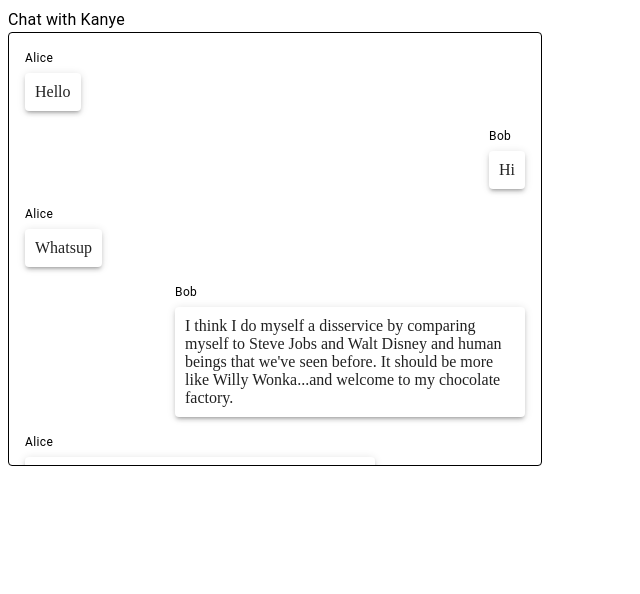
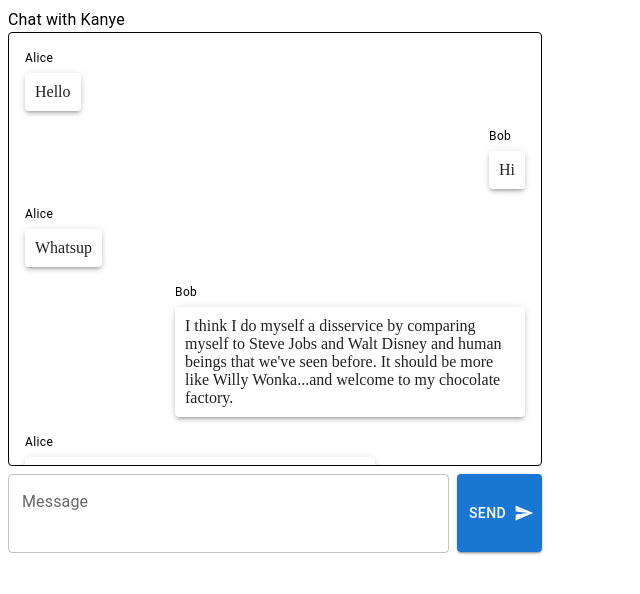
Before and after one commit to axNil/awesome-app-great-job, a Next.js app: page / in a window 1280 px wide. Shown: the top 594 px of the page, without its empty margins (0-640 px from the left). Built offline with nearby package versions, Linux system fonts and the light colour scheme.

Commit message:
Input field
Input field component created for the chat

```diff
--- a/app/components/Chat/Chat.js
+++ b/app/components/Chat/Chat.js
@@ -1,5 +1,6 @@
 import { Paper, Box, Typography } from "@mui/material";
 import MessageBox from "./MessageBox";
+import InputField from "./InputField";
 
 export default function Chat() {
   const messages = [
@@ -29,6 +30,7 @@
   ];
 
   return (
+    <Box>
       <Box
         height={400}
         width={500}
@@ -37,6 +39,7 @@
         padding={2}
         border={1}
         borderRadius={1}
+        mb={1}
         sx={{
           overflowY: "auto", // Enables vertical scrolling
         }}
@@ -45,7 +48,9 @@
           <Box
             key={index}
             display="flex"
-          justifyContent={message.align === "left" ? "flex-start" : "flex-end"}
+            justifyContent={
+              message.align === "left" ? "flex-start" : "flex-end"
+            }
             width="100%"
             mb={2} // Margin bottom for spacing between messages
           >
@@ -53,5 +58,7 @@
           </Box>
         ))}
       </Box>
+      <InputField></InputField>
+    </Box>
   );
 }
--- /dev/null
+++ b/app/components/Chat/InputField.js
@@ -0,0 +1,28 @@
+import { Box, TextField, Button } from "@mui/material";
+import SendIcon from "@mui/icons-material/Send";
+
+export default function InputField() {
+  return (
+    <Box width={534} display="flex" flexDirection="row">
+      <Box flexGrow={1} marginRight={1}>
+        <TextField
+          id="outlined-multiline-static"
+          label="Message"
+          multiline
+          rows={2}
+          sx={{ width: "100%" }}
+        />
+      </Box>
+
+      <Box width={85} height={78}>
+        <Button
+          variant="contained"
+          endIcon={<SendIcon />}
+          sx={{ height: "100%", width: "100%" }}
+        >
+          Send
+        </Button>
+      </Box>
+    </Box>
+  );
+}
```
Lines whose indentation alone changed are shown as unchanged.
